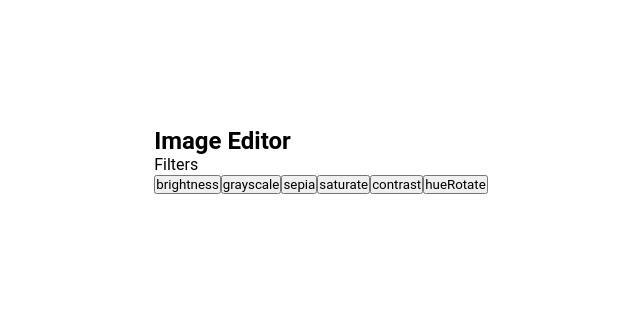
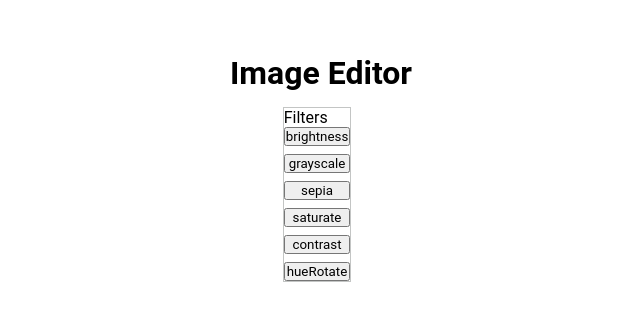
Before and after one commit to sabbirsami/image-editor, a React (Create React App) app: page / in a window 1280 px wide. Shown: the part 240-560 px from the top of the page, without its empty margins (319-959 px from the left). Built offline with nearby package versions, Linux system fonts and the light colour scheme.

Commit message:
add header style

```diff
--- a/src/Component/Main.jsx
+++ b/src/Component/Main.jsx
@@ -27,7 +27,7 @@ const Main = () => {
             <div className="image_editor">
                 <div className="card">
                     <div className="card_header">
-                        <h2>Image Editor</h2>
+                        <h1>Image Editor</h1>
                     </div>
                     <div className="card_body">
                         <div className="sidebar">
--- a/src/Component/style/main.scss
+++ b/src/Component/style/main.scss
@@ -7,7 +7,28 @@
     align-items: center;
     .card {
         padding: 28px;
-        // background: #ffffff;
-        // box-shadow: 20px 20px 60px #d9d9d9, -20px -20px 60px #ffffff;
+        .card_header {
+            text-align: center;
+            padding: 15px 0;
+            h1 {
+                text-transform: capitalize;
+                color: black;
+            }
+        }
+        .card_body {
+            display: flex;
+            justify-content: center;
+            .sidebar {
+                .side_body {
+                    border: 1px solid #c3c5c4;
+                    margin-right: 8px;
+                    .filter_key {
+                        display: grid;
+                        grid-template-columns: (2, 1fr);
+                        grid-gap: 8px;
+                    }
+                }
+            }
+        }
     }
 }
```
